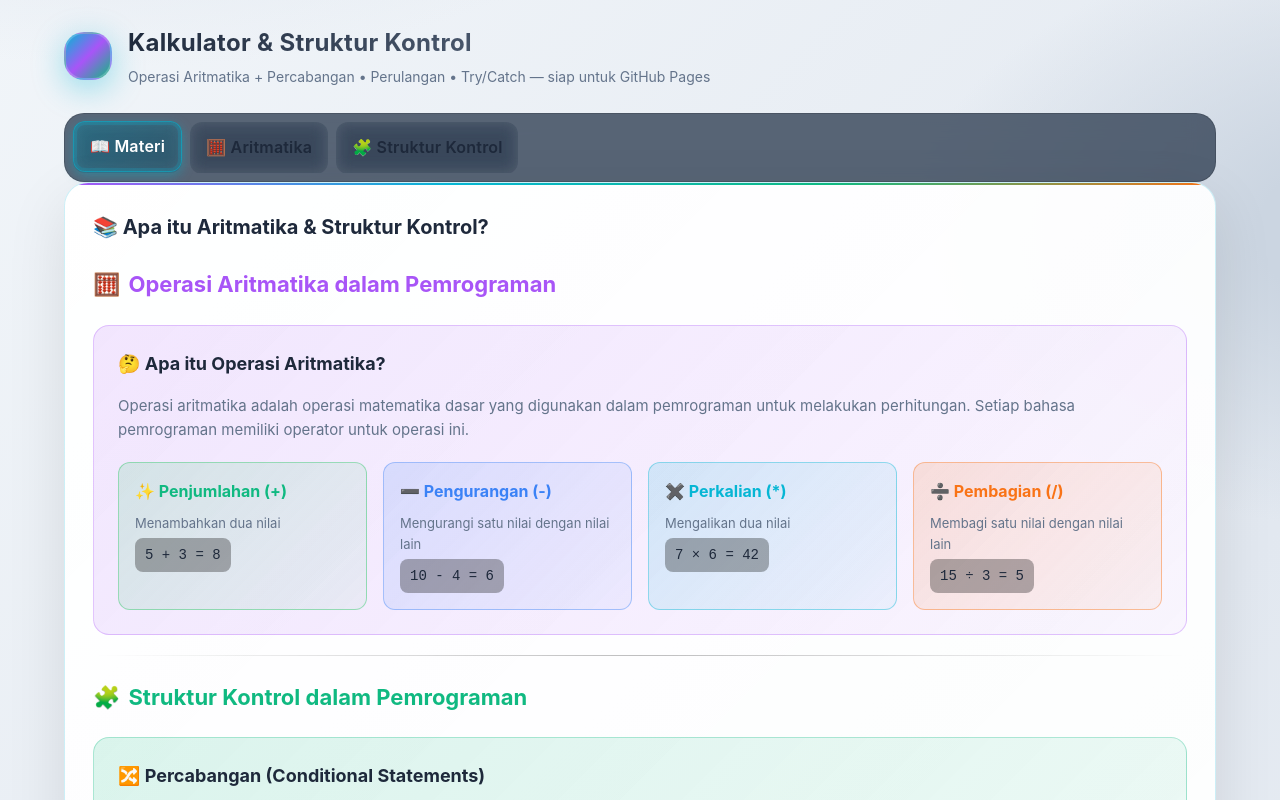
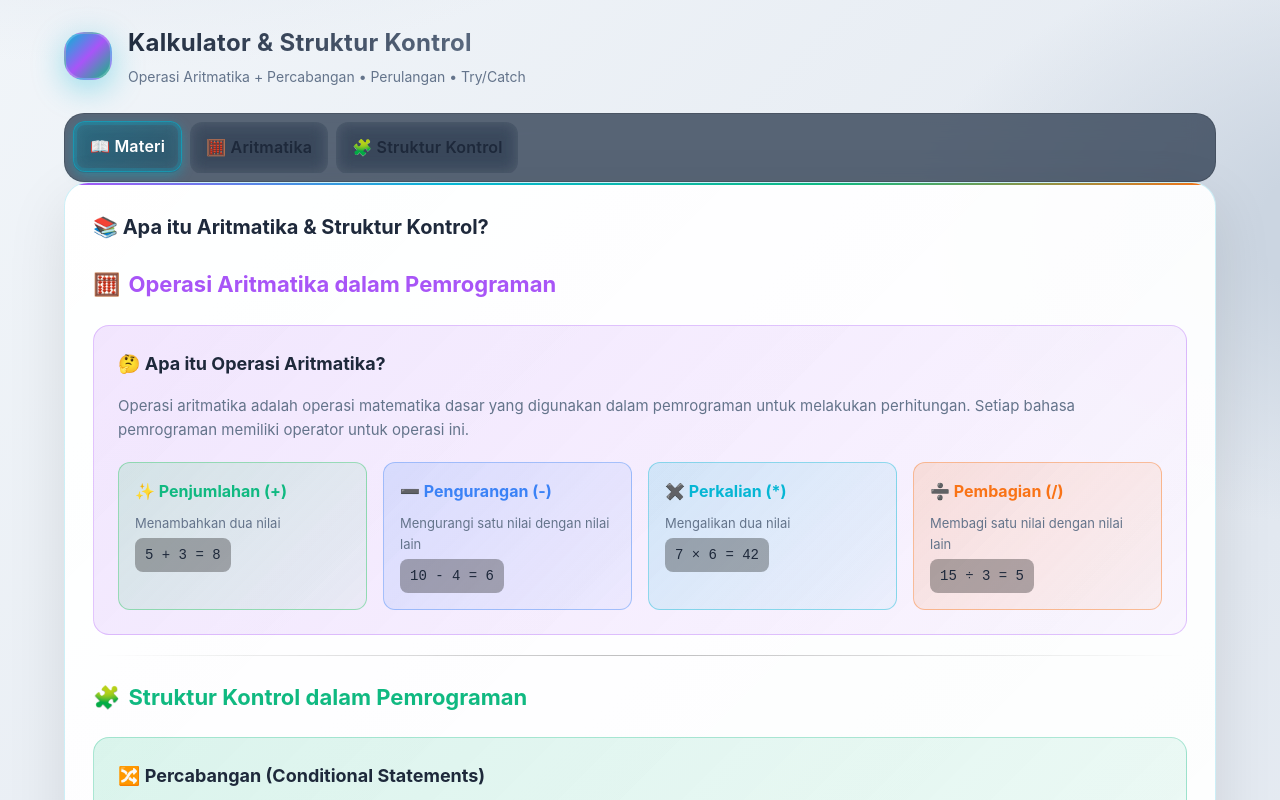
Before and after one commit to dikadwi/edukasi_Aritmatika_StrukturKontrol, a plain HTML site: page index.html in a window 1280 px wide. Shown: the top 800 px of the page. Drawn offline with Linux system fonts and the light colour scheme.

Commit message:
Update index.html

```diff
--- a/index.html
+++ b/index.html
@@ -755,7 +755,7 @@
       <div class="logo" aria-hidden="true"></div>
       <div class="title">
         <h1>Kalkulator & Struktur Kontrol</h1>
-        <p>Operasi Aritmatika + Percabangan • Perulangan • Try/Catch — siap untuk GitHub Pages</p>
+        <p>Operasi Aritmatika + Percabangan • Perulangan • Try/Catch</p>
       </div>
     </header>
 
```
